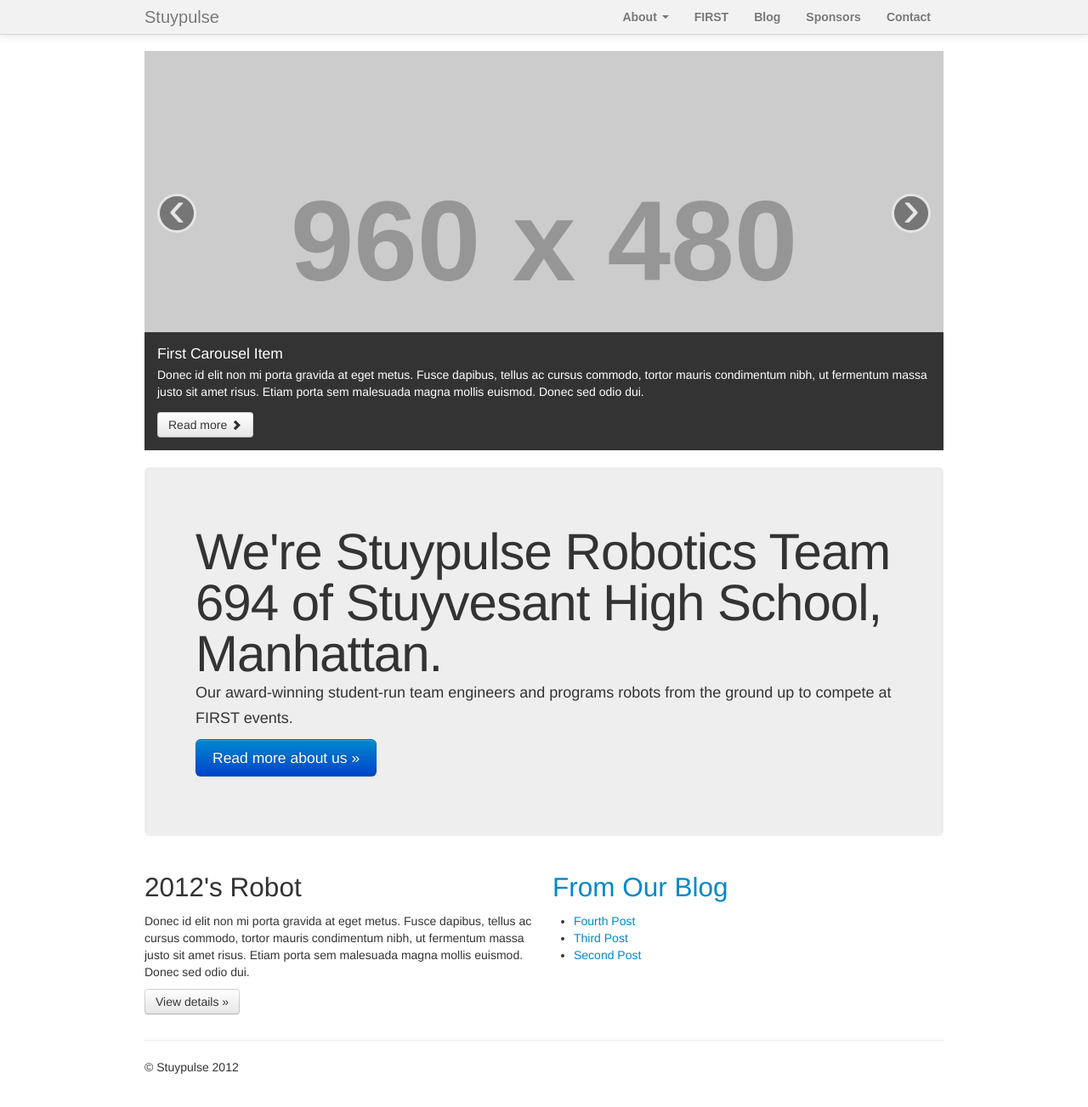
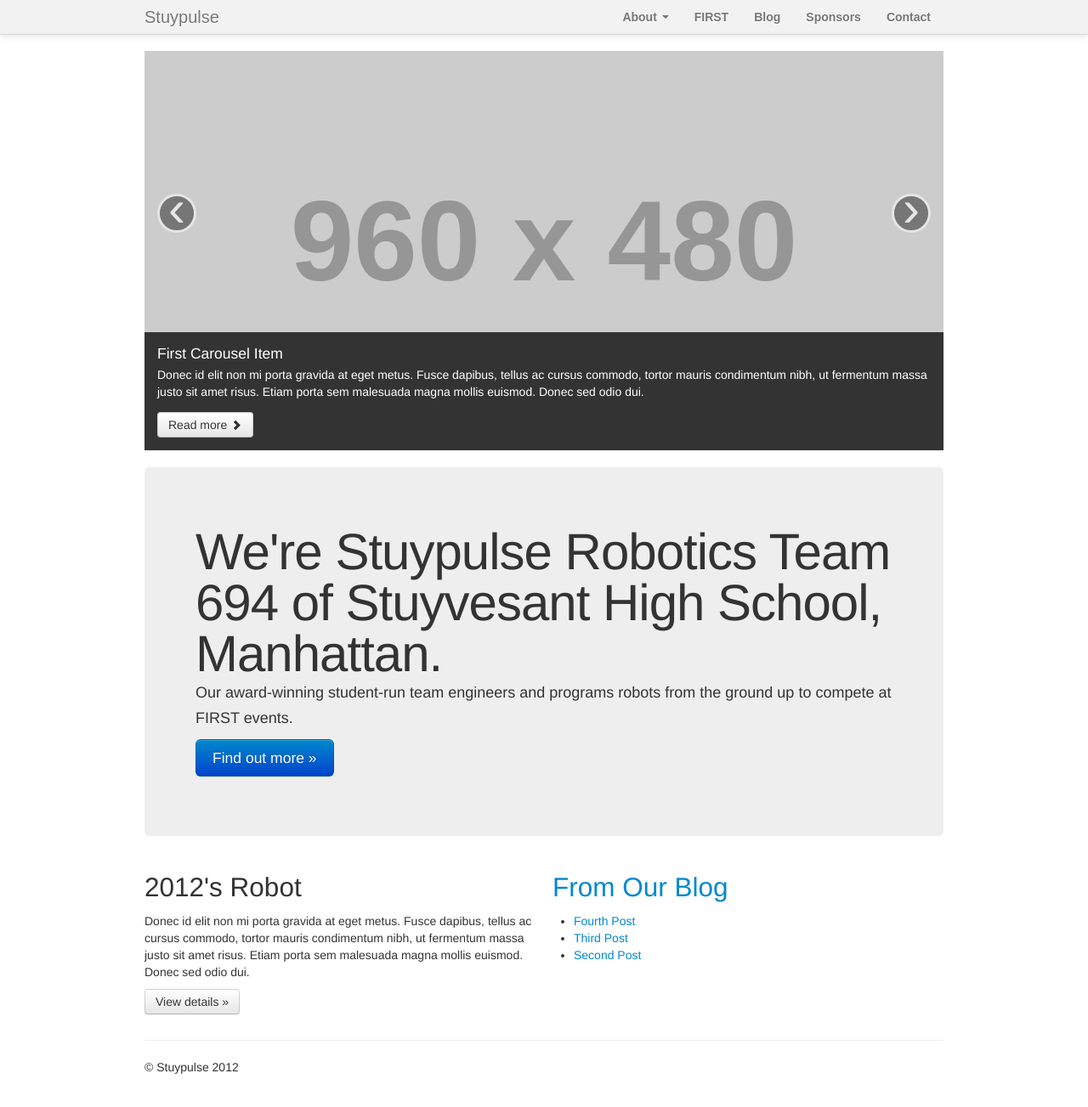
Before and after one commit to StuyPulse/team694.github.io, a Jekyll site: the page built from index.html, in a window 1280 px wide and 1316 px high. Shown: the top 1303 px of the window at 85% size. Built offline with Jekyll 4.4.1, drawn with Linux system fonts in a browser that asks for light colours; nearby versions of some CDN libraries.

Commit message:
Link button in hero to About page.

```diff
--- a/index.html
+++ b/index.html
@@ -39,7 +39,7 @@
 <div class="hero-unit">
     <h1>We're Stuypulse Robotics Team 694 of Stuyvesant High School, Manhattan.</h1>
     <p>Our award-winning student-run team engineers and programs robots from the ground up to compete at FIRST events.</p>
-    <p><a class="btn btn-primary btn-large">Read more about us &raquo;</a></p>
+    <p><a class="btn btn-primary btn-large" href="/about/">Find out more &raquo;</a></p>
 </div>
 
 <!-- Example row of columns -->
```
